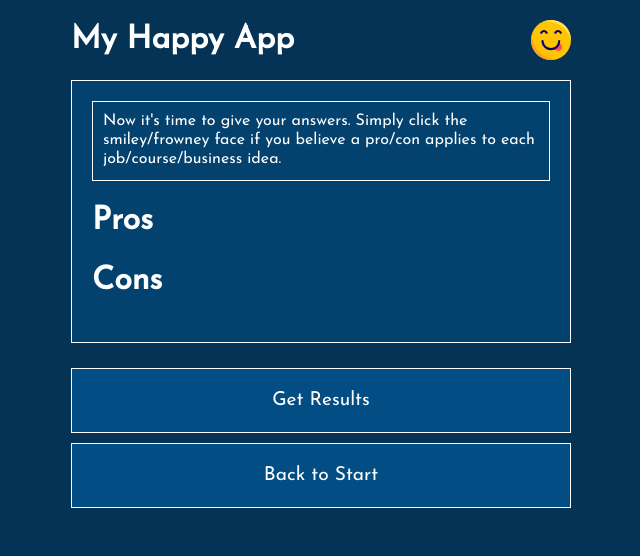
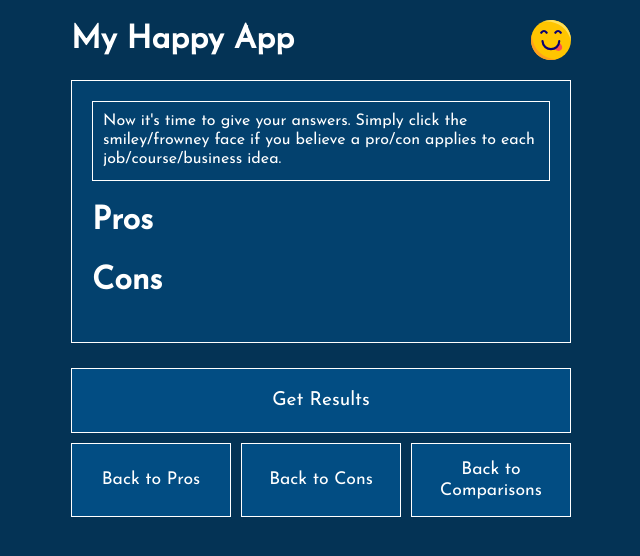
Before and after one commit to WillHoward95/job-helper, a React (Create React App) app: page /questionnaire in a window 1280 px wide. Shown: the top 556 px of the page, without its empty margins (319-959 px from the left). Built offline with nearby package versions, Linux system fonts and the light colour scheme.

Commit message:
split the 'back to start' button into three on the questionnaire similar to the results page

```diff
--- a/src/components/Questionnaire.jsx
+++ b/src/components/Questionnaire.jsx
@@ -32,14 +32,32 @@ const Questionnaire = () => {
       >
         Get Results
       </button>
-      <button
-        className="button main-button"
-        onClick={() => {
-          navigate("/");
-        }}
-      >
-        Back to Start
-      </button>
+      <div className="table-layout">
+        <button
+          className="button main-button back-button"
+          onClick={() => {
+            navigate("/prosinputs");
+          }}
+        >
+          Back to Pros
+        </button>
+        <button
+          className="button main-button back-button back-button-middle"
+          onClick={() => {
+            navigate("/consinputs");
+          }}
+        >
+          Back to Cons
+        </button>
+        <button
+          className="button main-button back-button"
+          onClick={() => {
+            navigate("/jobsinputs");
+          }}
+        >
+          Back to <span className="nobreak">Comparisons</span>
+        </button>
+      </div>
     </div>
   );
 };
```
